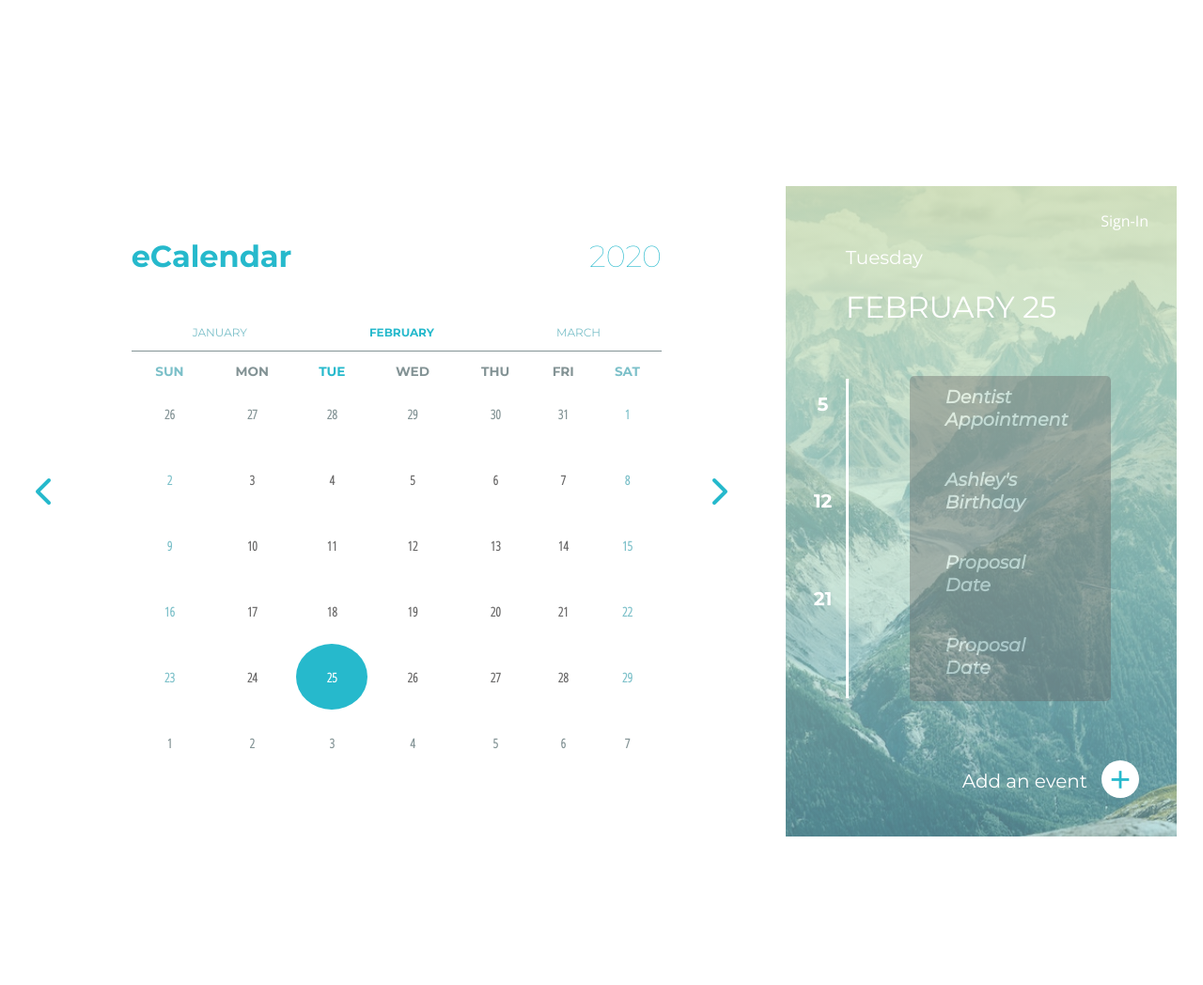
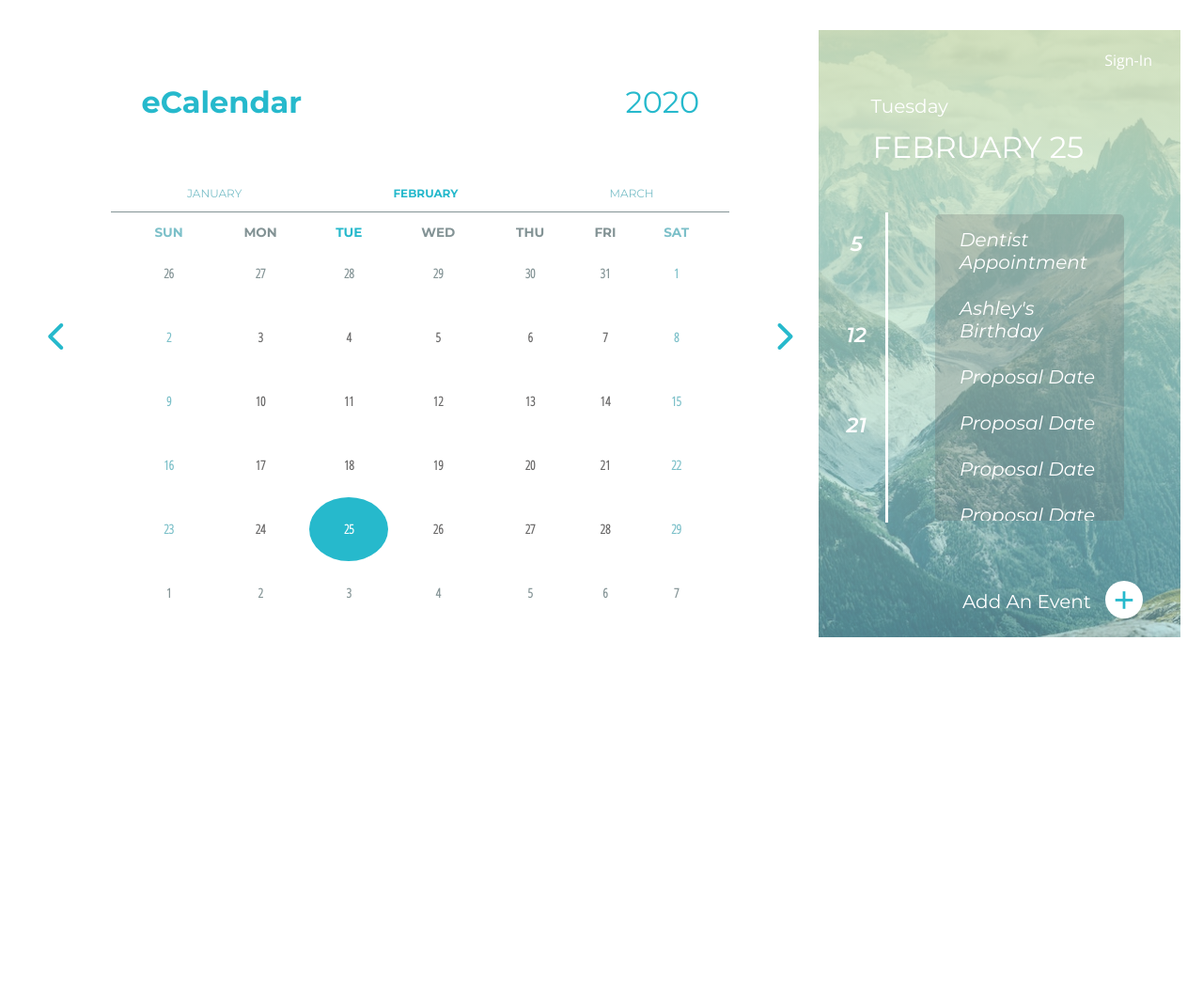
Before and after one commit to cgefx/eCalendar, a website: page index.html in a window 1280 px wide. Shown: the whole page at 94% size. After the commit the page ends 800 px from the top, so only its background shows below. Drawn offline with nearby package versions, Linux system fonts and the light colour scheme.

Commit message:
fix top margin, hidden scroll on firefox, tweaked styles

```diff
--- a/css/styles.css
+++ b/css/styles.css
@@ -2,7 +2,7 @@
 /* Imports*/
 /*---------------------------------*/
 
-@import url("https://fonts.googleapis.com/css?family=Montserrat:100, 200, 300,400,400i,500,700|Open+Sans+Condensed:300, 400|Open+Sans:100, 200, 300,400,400i,700&display=swap");
+@import url("https://fonts.googleapis.com/css?family=Montserrat:100, 200, 300i,400,400i,500,600i,700|Open+Sans+Condensed:300, 400|Open+Sans:100, 200, 300,400,400i,700&display=swap");
 
 /*--------------------------------*/
 /* Variables */
@@ -13,22 +13,22 @@
   --colorSecondary: #7cc0c9;
   --mainDark: #839395;
   --secondaryDark: #696868;
-
-  /* --CalendarTitle: "Montserrat";
-  --CalendarYear: "Montserrat";
-  --CalendarMonths: "Montserrat";
-  --CalendarWeekdays: "Montserrat";
-
-  --CalendarNumbers: "Open Sans Condensed"; */
 }
 
 /*--------------------------------*/
 /* Basic Setup */
 /*---------------------------------*/
+* {
+  -webkit-box-sizing: border-box;
+  box-sizing: border-box;
+}
 
-i.fas,
-i.far {
-  color: var(--colorPrimary);
+html,
+body {
+  background-color: #fff;
+  text-rendering: optimizeLegibility;
+  overflow-x: hidden;
+  scroll-behavior: smooth;
 }
 
 /*--------------------------------*/
@@ -38,15 +38,16 @@ i.far {
 .wrapper {
   display: flex;
   max-width: 1408px;
-  /* max-height: 650px; */
-  margin: 0 auto;
-  padding: 150px 20px;
+  margin: 0.5rem auto;
+  padding: 16px 16px;
   justify-content: space-around;
 }
 
 .column__arrow {
-  /* flex: shrink; */
+  display: flex;
   align-self: center;
+  justify-content: center;
+  align-items: center;
   padding: 10px;
   margin: 0 auto;
   font-size: 32px;
@@ -55,26 +56,27 @@ i.far {
 
 .column__calendar {
   flex-grow: 1;
-  margin: 0 20px;
-  padding: 20px;
+  margin: 20px;
 }
 
 .column__events {
   flex-grow: 0.1;
   margin: 0 auto;
-  padding-left: 20px;
-  padding-top: 40px;
-  z-index: 0;
-  max-height: 700px;
+  max-height: 100%;
   width: auto;
 }
 
 /*--------------------------------*/
-/*Arrow  Icon Columns*/
+/*Arrow Icon Columns*/
 /*---------------------------------*/
 
 .column__arrow i:hover {
   cursor: pointer;
+}
+
+i.fas,
+i.far {
+  color: var(--colorPrimary);
 }
 
 /*--------------------------------*/
@@ -82,8 +84,10 @@ i.far {
 /*---------------------------------*/
 
 .calendar-header {
-  height: 135px;
+  max-height: 135px;
   display: flex;
+  margin: 0 16px;
+  padding: 16px;
   flex-direction: row;
   align-items: flex-end;
   justify-content: space-between;
@@ -97,7 +101,7 @@ i.far {
 
 .current-year {
   font-family: "Montserrat";
-  font-weight: 300;
+  font-weight: 400;
 }
 
 .month-header {
@@ -126,15 +130,19 @@ i.far {
   border-collapse: collapse;
   border-spacing: 0;
   text-align: center;
-  margin: auto 0;
+  margin: auto 16px;
   padding-top: 50px;
   color: var(--secondaryDark);
   font-family: "Open Sans Condensed";
-  font-weight: bold;
+  font-weight: bolder;
 }
 
 .calendar td {
   height: 5em;
+}
+
+.calendar-table {
+  display: flex;
 }
 
 .calendar__week-header {
@@ -190,35 +198,38 @@ i.far {
   z-index: 1;
 }
 
-.events__header {
+.sign-in {
   display: flex;
-  flex-direction: column;
-}
-
-.sign-in {
-  text-align: right;
-  padding: 10px 30px 0px 0px;
+  justify-content: flex-end;
+  padding: 5px 30px 0px 0px;
+  min-height: 65px;
 }
 
 .sign-in__link {
+  text-decoration: none;
+}
+
+.sign-in__link p {
   color: var(--mainWhite);
   font-family: "Open Sans";
   font-size: 16px;
-  text-decoration: none;
+  max-height: 65px;
 }
 
-.sign-in__link:hover {
+.sign-in__link p:hover {
   cursor: pointer;
-  border-bottom: 3px solid var(--mainWhite);
+  padding-bottom: 2px;
+  border-bottom: 2px solid var(--mainWhite);
+  max-height: 66px;
 }
 
 .current-date {
   text-align: left;
-  padding-left: 4em;
+  padding: 4px 3.5em 8px 3.5em;
 }
 
 .current-date h4 {
-  margin: 0 auto;
+  margin: 0px auto 10px auto;
   color: var(--mainWhite);
   font-family: "Montserrat";
   font-size: 20px;
@@ -231,6 +242,8 @@ i.far {
   color: var(--mainWhite);
   font-size: 32px;
   font-weight: 400;
+  padding: 2px;
+  margin: 0 auto;
 }
 
 .container__upcoming-events {
@@ -238,7 +251,7 @@ i.far {
   position: relative;
   display: flex;
   height: 350px;
-  margin: 20px 0;
+  margin: 30px 0 20px 0;
   width: auto;
 }
 
@@ -246,37 +259,28 @@ i.far {
   display: flex;
   flex-direction: column;
   border-right: 3px solid white;
-  margin: 5px;
-  padding: 15px;
+  padding: 20px;
   color: var(--mainWhite);
   font-family: "Montserrat";
   font-weight: 700;
-  font-size: 20px;
+  font-size: 22px;
+  font-style: italic;
   overflow: auto;
 }
 
 .events-list {
-  padding: 0 1.75em;
+  padding: 0 1em;
   margin: 2px auto;
-  background-color: var(--secondaryDark);
-  opacity: 0.4;
+  background: rgba(105, 104, 104, 0.25);
   border-radius: 5px;
   flex-wrap: wrap;
-  max-width: 40%;
-  overflow: auto;
+  max-width: 55%;
+  overflow-y: scroll;
+  scrollbar-width: none; /* Firefox */
+  -ms-overflow-style: none; /* Internet Explorer 10+ */
 }
 
-.event__name {
-  /* flex-grow: 0.5; */
-  padding: 5px 30px 30px 10px;
-  margin: 5px auto;
-  color: var(--mainWhite);
-  font-family: "Montserrat";
-  font-style: italic;
-  text-align: left;
-  font-size: 1.2em;
-}
-
+/* Chrome and others... */
 .events-list::-webkit-scrollbar {
   display: none;
   scrollbar-width: none;
@@ -287,6 +291,17 @@ i.far {
   overflow-x: hidden;
 }
 
+.event__name {
+  padding: 10px;
+  margin: 5px auto;
+  color: var(--mainWhite);
+  font-family: "Montserrat";
+  font-weight: 500;
+  font-style: italic;
+  text-align: left;
+  font-size: 1.25em;
+}
+
 .event__date {
   flex-grow: 1;
 }
@@ -294,7 +309,7 @@ i.far {
 .event-add {
   display: flex;
   justify-content: flex-end;
-  padding: 15px 40px 20px 0px;
+  padding: 15px 40px 0px 0px;
   height: auto;
   align-items: center;
 }
@@ -342,12 +357,11 @@ i.far {
   transform: translate(-50%, -50%);
   background-color: white;
   box-shadow: 0px 0px 5px 1px rgba(0, 0, 0, 0.5);
-  padding: 1rem 4rem;
-  margin: 1rem;
-  width: 650px;
-  max-width: 60%;
+  padding: 2rem 4rem;
+  width: 750px;
+  max-width: 100%;
   max-height: 100%;
-  height: 350px;
+  height: 375px;
 }
 
 .show-modal {
@@ -383,7 +397,7 @@ form {
 }
 
 .form__input-block {
-  width: 69%;
+  width: 75%;
   margin-right: 3.3%;
   margin-bottom: 1.5em;
 }
@@ -397,14 +411,14 @@ form {
   font-family: "Montserrat";
   color: var(--secondaryDark);
   font-size: 28px;
-  font-weight: 400;
+  font-weight: 250;
 }
 
 .form__input-block input::placeholder {
   color: var(--colorPrimary);
   font-family: "Montserrat";
-  font-size: 28px;
-  font-weight: 400;
+  font-size: 32px;
+  font-weight: 300;
 }
 
 .form__dropdown-header {
@@ -417,7 +431,9 @@ form {
 
 .form__dropdown-row {
   display: flex;
-  padding-bottom: 1em;
+  padding: 0;
+  margin-top: 8px;
+  min-height: 30px;
 }
 
 .form__dropdown-item {
@@ -433,8 +449,7 @@ select:hover {
 
 .form__details {
   margin: 0 auto;
-  padding: 10px;
-  height: auto;
+  padding: 4px;
 }
 
 .form__detail {
@@ -455,7 +470,7 @@ select:hover {
   font-size: 18px;
   font-weight: 400;
   color: var(--secondaryDark);
-  padding: 0.75em;
+  padding: 0.5em;
   margin: 0;
 }
 
@@ -464,7 +479,6 @@ select {
   border: none;
   background: var(--mainWhite);
   padding-right: 10px;
-  font-family: "Montserrat";
   font-size: 14px;
   font-weight: 400;
   color: var(--secondaryDark);
@@ -473,7 +487,6 @@ select {
 .form__button-row {
   display: flex;
   justify-content: flex-end;
-  margin-bottom: 2em;
 }
 
 form button[type="submit"] {
@@ -481,9 +494,10 @@ form button[type="submit"] {
   outline: 0px;
   color: var(--mainWhite);
   background-color: var(--colorPrimary);
-  font-family: "Lato", sans-serif;
+  font-family: "Montserrat";
   font-size: 18px;
-  padding: 2px 14px;
+  font-weight: 500;
+  padding: 2px 16px;
   border-radius: 5px;
   cursor: pointer;
   transition: all 0.3s linear 0s;
@@ -491,25 +505,5 @@ form button[type="submit"] {
 }
 
 /*--------------------------------*/
-/*Media Queries*/
+/*Media Queries - TODO*/
 /*---------------------------------*/
-
-@media only screen and (min-width: 30em) {
-  /*480*/
-  .calendar th,
-  .calendar td {
-    /* margin: 0;
-    width: 15%; */
-  }
-}
-
-@media only screen and (min-width: 40em) and (min-height: 20em) {
-  .calendar td {
-    /* height: 2.5em; */
-  }
-}
-@media only screen and (min-width: 40em) and (min-height: 40em) {
-  .calendar td {
-    /* height: 5.55em; */
-  }
-}
--- a/index.html
+++ b/index.html
@@ -21,21 +21,19 @@
       <!-- Calendar Column -->
       <div class=" flex__column column__calendar">
         <div class="calendar-header">
-          <h1 class="app-name">eCalendar</h1>
-          <h1 class="current-year" id="current-year"></h1>
+          <h1 class="app-name">
+            eCalendar
+          </h1>
+          <h1 class="current-year"></h1>
         </div>
 
-        <div class="month-header" id="months-header">
-          <!-- <p>January</p>
-          <p class="current-month">February</p>
-          <p>March</p> -->
-        </div>
+        <div class="month-header"></div>
 
         <!-- Calendar Table -->
         <div class="calendar-table">
           <table class="calendar">
             <thead class="calendar__week-header"></thead>
-            <tbody class="calendar-body" id="calendar-body"></tbody>
+            <tbody class="calendar__body"></tbody>
           </table>
         </div>
       </div>
@@ -58,8 +56,8 @@
             </div>
 
             <div class="current-date">
-              <h4 id="current-day"></h4>
-              <h1 id="month-and-date"></h1>
+              <h4 class="events__heading--current-day"></h4>
+              <h1 class="events__heading--month-and-date"></h1>
             </div>
           </div>
 
@@ -83,7 +81,10 @@
           </div>
 
           <div class="event-add">
-            <h4 class="event-add__title">Add an event</h4>
+            <h4 class="event-add__title">
+              Add An Event
+            </h4>
+            <!-- Add Button -->
             <a class="event-add__button modal-trigger href="#"/>
             <svg width="40" height="40" xmlns="http://www.w3.org/2000/svg">
               <g fill="none" fill-rule="evenodd">
@@ -95,9 +96,9 @@
           </div>
         </div>
       </div>
-
-      <!-- App Wrapper Ends -->
+      <!-- Events End -->
     </div>
+    <!-- Wrapper End -->
 
     <!-- Modal -->
     <div class="modal">
--- a/js/calendar.js
+++ b/js/calendar.js
@@ -10,16 +10,25 @@ let currentYear = today.getFullYear();
 let nextMonth = currentMonth + 1;
 let prevMonth = currentMonth - 1;
 
-//Get DOM Elements
-const yearHeader = document.getElementById("current-year");
-const currentDay = document.getElementById("current-day")
-const monthAndDate = document.getElementById("month-and-date")
+//Calendar
+const yearHeader = document.querySelector(".current-year");
+const monthsHeader = document.querySelector(".month-header");
+const calendarWeekHeader = document.querySelector(".calendar__week-header");
+const calendarTable = document.querySelector(".calendar__body");
+
+// Events
+const currentDay = document.querySelector(".events__heading--current-day");
+const monthAndDate = document.querySelector(".events__heading--month-and-date");
+
+// Prev/Next Arrows
 const previousArrow = document.querySelector(".go-to-prev");
 const nextArrow = document.querySelector(".go-to-next");
-const calendarWeekHeader = document.querySelector(".calendar__week-header")
-const calendarTable = document.getElementById("calendar-body");
 
-function showCalendar(month, year) {
+//Event Listeners
+previousArrow.addEventListener("click", previous);
+nextArrow.addEventListener("click", next);
+
+function showCalendar(currentMonth, year) {
   yearHeader.innerHTML = year;
   calendarWeekHeader.innerHTML = "";
   calendarTable.innerHTML = "";
@@ -41,14 +50,14 @@ function showCalendar(month, year) {
   }
   calendarWeekHeader.appendChild(headerRow);
 
-  //Getting Numerical Dates to render
+  //Getting numerical dates to render in calendar Body
   const daysPrevMonth = getLeadingDays(currentMonth, currentYear);
   const daysThisMonth = getMonthDays(currentMonth, currentYear);
   const daysNextMonth = getTrailingDays(daysPrevMonth, daysThisMonth);
 
   let daysToRender = [...daysPrevMonth, ...daysThisMonth, ...daysNextMonth];
 
-  //Building the Calendar Table Body
+  //Building the Calendar table body
   let dayToRender = 0;
   let isMonthCurrent = false;
   for (let i = 0; i < 6; i++) {
@@ -62,7 +71,6 @@ function showCalendar(month, year) {
       if (!isMonthCurrent) {
         cell.classList.add("not-current-month");
       }
-
       if (
         daysToRender[dayToRender] === today.getDate() &&
         currentYear === today.getFullYear() &&
@@ -79,42 +87,44 @@ function showCalendar(month, year) {
     }
     calendarTable.appendChild(row);
   }
-
 }
 
-//Helper Functions for Rendering Day logic
+//Helper functions used rendering day logic
 function getLeadingDays(currentMonth, currentYear) {
-  let staDay = 0// 0, sunday, 1: monday
-  const ret = [];
+  let startDay = 0;
+  const leadingDays = [];
   const year = currentYear
   const month = currentMonth
   const firstWeekday = new Date(year, month, 1).getDay();
-  const days = firstWeekday + 7 - (staDay + 7) - 1; // 2 days become 1 for [1, 0]
+
+  const days = firstWeekday + 7 - (startDay + 7) - 1; // 2 days become 1 for [1, 0]
+
   for (let i = days * -1; i <= 0; i++) {
-    ret.push(new Date(year, month, i).getDate());
+    leadingDays.push(new Date(year, month, i).getDate());
   }
-  return ret;
+
+  return leadingDays;
 }
 
 function getMonthDays(currentMonth, currentYear) {
-  const ret = [];
+  const currentMonthDays = [];
   const year = currentYear
   const month = currentMonth
   const lastDay = new Date(year, month + 1, 0).getDate();
-  for (let i = 1; i <= lastDay; i++) ret.push(i);
-  return ret;
+  for (let i = 1; i <= lastDay; i++) currentMonthDays.push(i);
+
+  return currentMonthDays;
 }
 
 function getTrailingDays(leadingDays, monthDays) {
-  const ret = [];
+  const trailingMonthDays = [];
   const days = 42 - (leadingDays.length + monthDays.length);
-  for (let i = 1; i <= days; i++) ret.push(i);
-  return ret;
+  for (let i = 1; i <= days; i++) trailingMonthDays.push(i);
+
+  return trailingMonthDays;
 }
 
 function showMonths(currentMonth) {
-  let monthsHeader = document.getElementById("months-header");
-
   monthsHeader.innerHTML = "";
 
   let monthsToRender = [];
@@ -144,14 +154,7 @@ function showEvents() {
   currentDay.innerHTML = todaysName;
 }
 
-function daysInMonth(iMonth, iYear) {
-  return 32 - new Date(iYear, iMonth, 32).getDate();
-}
-
-//Event Listeners
-previousArrow.addEventListener("click", previous)
-nextArrow.addEventListener("click", next);
-
+//Event Handlers for Next/Prev Arrows
 function previous() {
   currentYear = (currentMonth === 0) ? currentYear - 1 : currentYear;
   currentMonth = (currentMonth === 0) ? 11 : currentMonth - 1;
--- a/js/modal.js
+++ b/js/modal.js
@@ -1,6 +1,6 @@
-var modal = document.querySelector(".modal");
-var trigger = document.querySelector(".modal-trigger");
-var closeButton = document.querySelector(".close-button");
+const modal = document.querySelector(".modal");
+const trigger = document.querySelector(".modal-trigger");
+const closeButton = document.querySelector(".close-button");
 
 function toggleModal() {
   modal.classList.toggle("show-modal");
```
